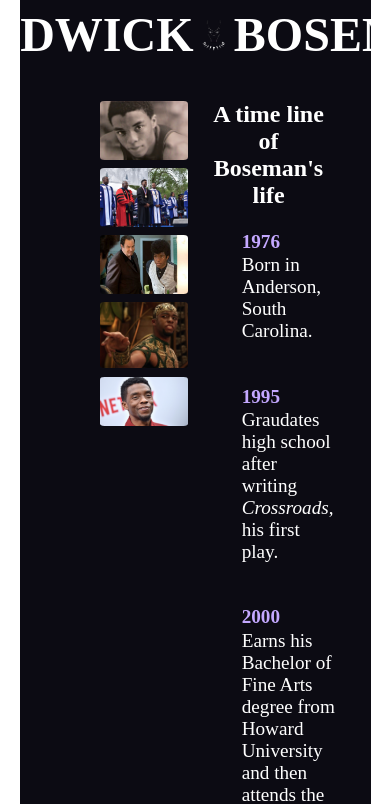
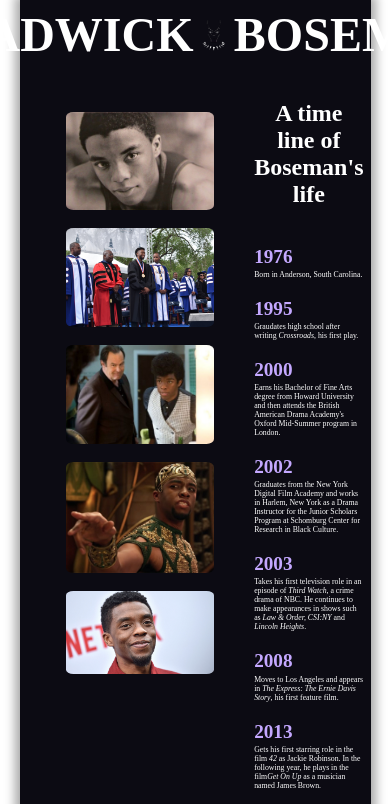
Before and after one commit to izan8259/Tribute-Page, a plain HTML site: page index.html in a window 390 px wide. Shown: the top 804 px of the page. Drawn offline with Linux system fonts and the light colour scheme.

Commit message:
Update title bar, and make images and text responsive.

```diff
--- a/index.html
+++ b/index.html
@@ -1,48 +1,35 @@
+<html lang="en-US">
+  <head>
+    <meta charset="utf-8"/>
+    <title>Chadwick Boseman</title>
+    <link rel="icon" href="titlebaricon.png" type="image/x-icon">
     <link rel="stylesheet" href="style.css">
-
-<!--
-<main id="main">
-  <h1 id="title">Chadwick Aaron Boseman</h1>
-  <figure id="img-div">
-   <img id="image" src="https://cms.qz.com/wp-content/uploads/2018/02/black-panther-e1513870292357.jpg?quality=75&strip=all&w=1600&h=902" alt=""/>
-   <fig-caption id="img-caption"><br><br>Chadwick Boseman in the movie Black Panther (2018).</fig-caption>
-  </figure>
-  <section id="tribute-info">
-    <h3 id="headline">A time line of Boseman's life:</h3>
-    <ul id="info-list">
-      <li><strong>1976</strong> - Born in Anderson, South Carolina.<br><br></li>
-      <li><strong>1995</strong> - Graudates high school after writing <i>Crossroads</i>, his first play.<br><br></li>
-      <li><strong>2000</strong> - Earns his Bachelor of Fine Arts degree from Howard University and then attends the British American Drama Academy's Oxford Mid-Summer program in London.<br><br></li>
-      <li><strong>2002</strong> - Graduates from the New York Digital Film Academy and works in Harlem, New York as a Drama Instructor for the Junior Scholars Program at Schomburg Center for Research in Black Culture.<br><br></li>
-      <li><strong>2003</strong> - Takes his first television role in an episode of <i>Third Watch</i>, a crime drama of NBC. He continues to make appearances in shows such as <i>Law & Order, CSI:NY</i> and <i>Lincoln Heights</i>.<br><br></li>
-      <li><strong>2008</strong> - Moves to Los Angeles and appears in <i>The Express: The Ernie Davis Story</i>, his first feature film.<br><br></li>
-      <li><strong>2013</strong> - Gets his first starring role in the film <i>42</i> as Jackie Robinson. In the following year, he plays in the film<i>Get On Up</i> as a musician named James Brown.<br><br></li>
-      <li><strong>2016</strong> - Plays in the movie <i>Gods of Egypt</i> as "Thoth", a Eyptian deity, and begins his role in <i>Captain America: Civil War</i> as T'Challa. He later stars and co-produces the film <i>Marshall</i> as Thurgood Marshall, a civil rights icon. During this year, Boseman is diagnosed with stage III colon cancer but continues to work in films while recieveing treatement. He also visits chidren who are terminally ill and battling cancer.<br><br></li>
-      <li><strong>2017</strong> - Becomes the first African American superhero to be in a major feature film after starring in <i>Black Panther</i>. As well as winning several MTV Movie Awards, and awarding one to James Shaw Jr, a citizen named hero who disarmed a man that killed three people in Nashville, Tennessee. <br><br></li>
-      <li><strong>2019</strong> - Announces his engagement with Taylor Simone Ledward, a singer, who he has been dating since 2015. They marry in secret the next year.<br><br></li>
-      <li><strong>2020</strong> -  Dies at the age of 43 in his home after battling colon cancer for 4 years.<br><br></li>
-    </ul>
-    <p><i>Chadwick, you were even more of a hero off screen than on. A role model not only to me on set, but to millions of others around the world. You brought joy and happiness to so many and I’m proud to have been able to call you a friend. RIP Chadwick</i></p>
-    <cite><i>- Tom Holland</i></cite>
-  </section>
-  <h3 id="source">Sourced from <a href="https://www.blackpast.org/african-american-history/chadwick-aaron-boseman-1976-2020/">BlackPast</a>.</h3>
-  <h3 id="wiki">If you want to learn more, here's his <a id="tribute-link" href="https://en.wikipedia.org/wiki/Chadwick_Boseman" target="_blank">Wikipedia entry</a>.</h3>
-</main>
--->
+  </head>
 
   <body>
     <main>
+
+      <!-- START HEADER DIV -->
+
       <div id="header">
-    <h1 id="name">Chadwick <img id="logo" src="transparentnamelogo.png" alt="Minimalistic outline of Black Panther's face."/> Boseman</h1>
+        <h1 id="name">
+          Chadwick <img id="logo" src="transparentnamelogo.png" alt="Minimalistic outline of Black Panther's face."/> Boseman
+        </h1>
       </div>
+
+      <!-- END HEADER DIV -->
+
+      <!-- START CONTENT CONTAINER -->
+
       <div id="info-container">
         <section id="img-display">
-      <img id="first-image" src="youngphoto.jpg" alt="Boseman during his childhood."/>
-      <img id="second-image" src="gradphoto.jpg" alt="Boseman happily being a part of a graduation ceremony at Howard University while wearing a graduation gown."/>
-      <img id="third-image" src="twphoto.jpg" alt="Boseman in the crime drama Third Watch"/>
-      <img id="fourth-image" src="filmphoto.jpg" alt="Boseman as Thoth in the film Gods of Egypt."/>
-      <img id="final-image" src="lastphoto.jpg" alt="Boseman smiling at a Netflix premiere."/>
+          <img class="images" id="first-image" src="youngphoto.jpg" alt="Boseman during his childhood."/>
+          <img class="images" id="second-image" src="gradphoto.jpg" alt="Boseman happily being a part of a graduation ceremony at Howard University while wearing a graduation gown."/>
+          <img class="images" id="third-image" src="twphoto.jpg" alt="Boseman in the crime drama Third Watch"/>
+          <img class="images" id="fourth-image" src="filmphoto.jpg" alt="Boseman as Thoth in the film Gods of Egypt."/>
+          <img class="images" id="final-image" src="lastphoto.jpg" alt="Boseman smiling at a Netflix premiere."/>
         </section>
+
         <section id="tribute-info">
           <h2 id="headline">A time line of Boseman's life</h2>
           <ul id="info-list">
@@ -59,12 +46,22 @@
             <li><strong>2020</strong><p>  Dies at the age of 43 in his home after battling colon cancer for 4 years.<br><br></p></li>
           </ul>
         </section>
+
       </div>
+
+      <!-- END CONTENT CONTAINER -->
+
+      <!-- START FOOTER -->
+
       <footer>
         <p id="quote"><i>Chadwick, you were even more of a hero off screen than on. A role model not only to me on set, but to millions of others around the world. You brought joy and happiness to so many and I’m proud to have been able to call you a friend. RIP Chadwick</i></p>
         <cite><i>- Tom Holland</i></cite>
         <h3 id="source">Sourced from <a href="https://www.blackpast.org/african-american-history/chadwick-aaron-boseman-1976-2020/" target="_blank">BlackPast</a>.</h3>
         <h3 id="wiki">If you want to learn more, here's his <a id="tribute-link" href="https://en.wikipedia.org/wiki/Chadwick_Boseman" target="_blank">Wikipedia entry</a>.</h3>
       </footer>
+
+      <!-- END FOOTER -->
+
     </main>
   </body>
+</html>
--- a/style.css
+++ b/style.css
@@ -77,6 +77,7 @@ body {
 
 main {
   background-color: #0C0B13;
+  box-shadow: 0 0 10px 5px rgba(0, 0, 0, 0.35);
 }
 
 #name {
@@ -98,50 +99,35 @@ main {
 #info-container {
   display: flex;
   flex-direction: row;
+  margin: 0 15%;
 }
 
 #img-display {
   display: flex;
   flex-direction: column;
-  align-items: flex-end;
-  margin-top: 2%;
-  margin-right: 2%;
+  align-items: center;
+  margin-top: 5%;
+  margin-left: 2%;
 }
 
-#first-image {
+.images {
   margin: 0% 4%;
   padding-left: 0%;
-  width: 50%;
-  margin-bottom: 5%;
-}
-
-#second-image {
-  margin: 0% 4%;
-  width: 50%;
-  margin-bottom: 5%;
-}
-
-#third-image {
-  margin: 0% 4%;
-  width: 50%;
-  margin-bottom: 5%;
-}
-
-#fourth-image {
-  margin: 0% 4%;
-  width: 50%;
-  margin-bottom: 5%;
+  width: 65%;
+  min-width: 100px;
+  margin-bottom: 8%;
 
 }
 
-#final-image {
-  margin: 0% 4%;
-  width: 50%;
-  margin-bottom: 5%;
+@media only screen and (max-width: 1200px){
+  .images {
+
+  }
 }
 
 img {
   border-radius: 5%;
+
 }
 
 #img-display img:hover {
@@ -154,19 +140,22 @@ img {
 }
 
 #tribute-info {
+  display: flex;
+  flex-direction: column;
   color: white;
-  padding-right: 10%;
+  margin-right: 2%;
 }
 
 #tribute-info ul li{
   margin: 0 0 5px 0;
   padding-top: 2%;
   padding-bottom: 0%;
-  font-size: 120%;
+  font-size: 1.20rem;
 }
 
 #info-list {
   list-style-type: none;
+  padding-left: 0;
 }
 
 strong {
@@ -203,7 +192,7 @@ a {
   color: #C4A8FF;
 }
 
-@media (max-width: 350px) {
+@media (max-width: 1200px) {
   h1 {
     font-size: 8vw;
     max-width: 100%;
@@ -215,10 +204,7 @@ a {
   p {
     font-size: 2vw;
   }
-  h2 {
-
-  }
-  h3 {
-
+  #info-container {
+    margin: 0 0;
   }
 }
```
Also changed, not shown: titlebaricon.png (added). Lines whose indentation alone changed are shown as unchanged.
